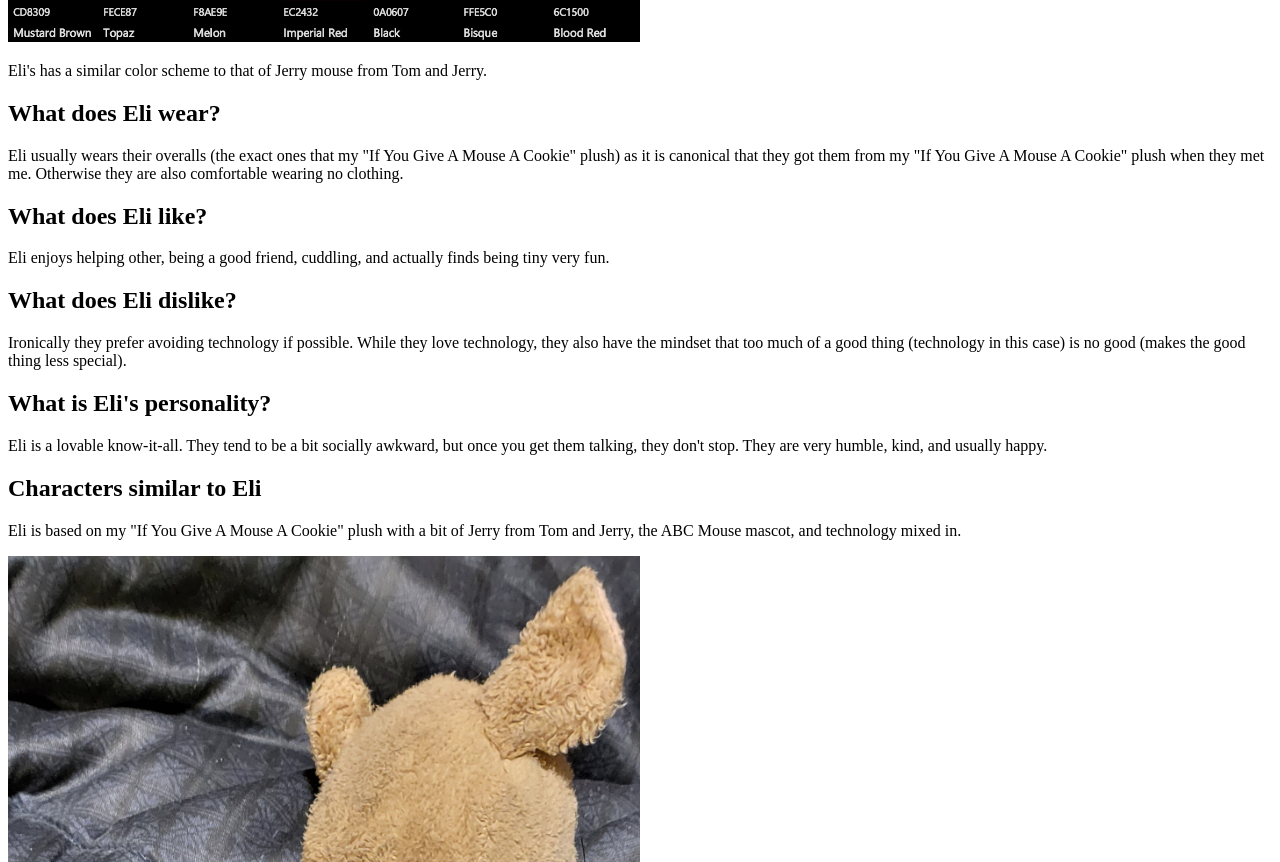
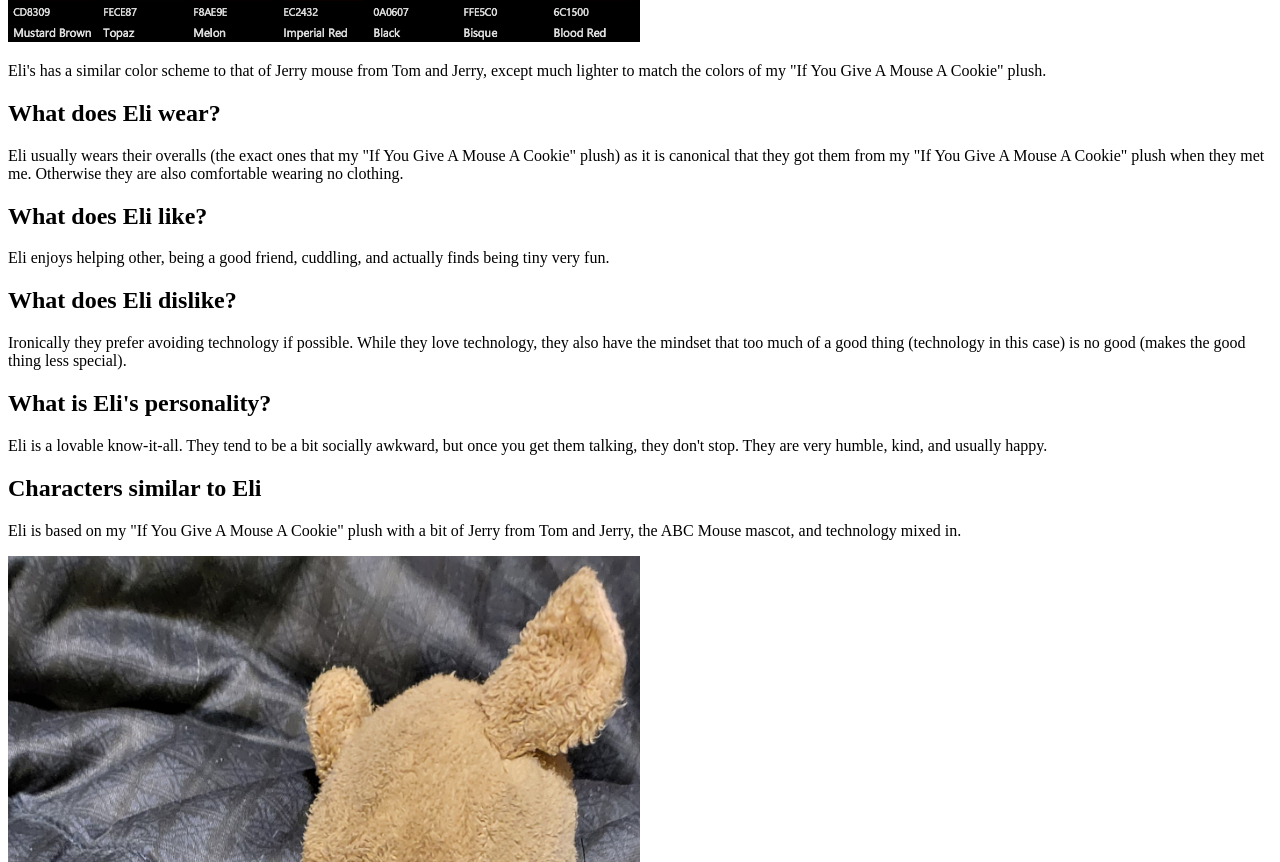
Before and after one commit to kodarize/MTC, a plain HTML site: page Eli.html in a window 1280 px wide. Shown: the part 3077-3939 px from the top of the page. Drawn offline with Linux system fonts and the light colour scheme.

Commit message:
A0.03
Alpha 0.03

```diff
--- a/Eli.html
+++ b/Eli.html
@@ -29,7 +29,7 @@
 			<p>Eli's hand paws are humanesque with no paw pads.</p>
 		<h2>What is Eli's color makeup?</h2>
 			<img src="JerryColors.jpeg" alt="Hand Paws Style Guide">
-			<p>Eli's has a similar color scheme to that of Jerry mouse from Tom and Jerry.</p>
+			<p>Eli's has a similar color scheme to that of Jerry mouse from Tom and Jerry, except much lighter to match the colors of my "If You Give A Mouse A Cookie" plush.</p>
 		<h2>What does Eli wear?</h2>
 			<p>Eli usually wears their overalls (the exact ones that my "If You Give A Mouse A Cookie" plush) as it is canonical that they got them from my "If You Give A Mouse A Cookie" plush when they met me. Otherwise they are also comfortable wearing no clothing.</p>
 		<h2>What does Eli like?</h2>
```
